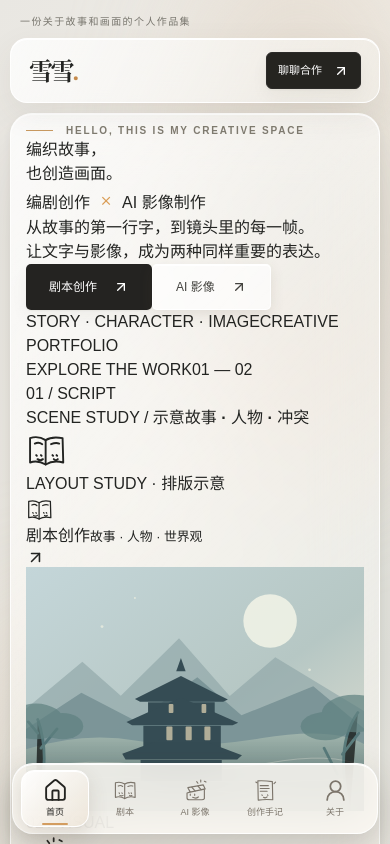
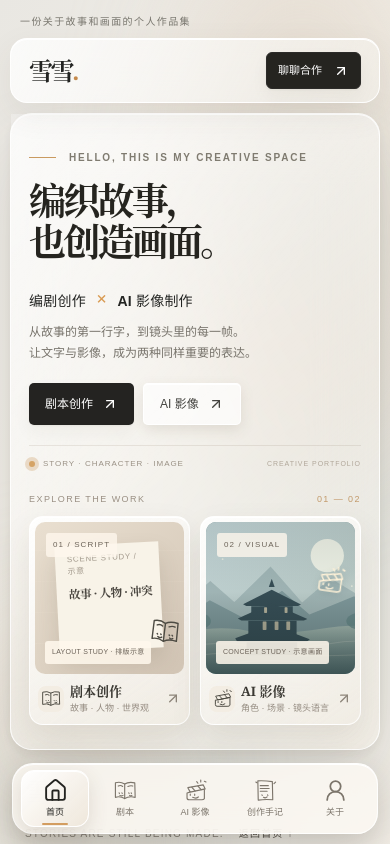
Before and after one commit to goheye/folio, a React (Vite) app: page / in a window 390 px wide. Shown: the top 844 px of the page. Built offline with nearby package versions, Linux system fonts and the light colour scheme.

Commit message:
为首页建立单屏创作入口布局

```diff
--- a/src/styles/globals.css
+++ b/src/styles/globals.css
@@ -117,3 +117,103 @@ button:focus-visible,a:focus-visible{outline:3px solid #b77637;outline-offset:4p
 @media(max-width:760px){.workspace-layout{display:block;padding:10px 10px 0}.workspace-main{padding-bottom:100px}.side-rail{position:fixed;z-index:50;top:auto;bottom:max(10px,env(safe-area-inset-bottom));left:12px;right:12px;padding:6px 8px;border-radius:21px;background:rgba(252,249,243,.86);box-shadow:0 14px 35px #372f273a,inset 0 1px 0 #fff;backdrop-filter:blur(24px);-webkit-backdrop-filter:blur(24px)}.rail-top,.rail-end{display:none}.rail-nav{display:grid;grid-template-columns:repeat(5,minmax(0,1fr));gap:2px;margin:0}.rail-nav a{min-height:57px;gap:2px;border-radius:13px;transform:none!important}.rail-nav-icon{height:27px}.rail-nav-icon svg{width:25px;height:25px}.rail-nav a[aria-current=page]::before{top:auto;bottom:1px;left:30%;width:40%;height:2px}.site-header{height:65px;padding:0 18px;border-radius:17px}.topline{padding:4px 10px 9px}.header-meta{display:none}.surface-stage{margin-top:10px;border-radius:22px}.site .section-wrap{width:calc(100% - 36px)}.hero{padding-top:35px;gap:38px}.hero h1{font-size:clamp(37px,9vw,61px)}.gateway-card{border-radius:14px}.footer{padding-bottom:8px}}
 @media(max-width:400px){.site .section-wrap{width:calc(100% - 30px)}.hero h1{font-size:clamp(35px,9.3vw,46px)}.brand-mark{font-size:24px}.header-contact{padding:9px 11px}.rail-nav-label{font-size:9px}}
 @media(prefers-reduced-motion:reduce){.hero-frame,.rail-nav a,.rail-nav-icon{transition:none!important}}
+
+
+/* Home composition: one viewport, two equally weighted creative disciplines. */
+.site-main-home{height:100%;min-height:0}
+.surface-stage:has(.site-main-home){height:clamp(520px,calc(100svh - 238px),760px);min-height:0;overflow:hidden}
+.site-main-home .home-screen{display:flex;height:100%;min-height:0}
+.site .home-hero{display:grid;grid-template-columns:minmax(0,.88fr) minmax(0,1.12fr);align-items:center;gap:clamp(24px,3vw,46px);width:calc(100% - clamp(36px,5vw,72px));max-width:1320px;height:100%;min-height:0;margin-inline:auto;padding:clamp(22px,3vw,46px) clamp(10px,1.8vw,24px)}
+.home-intro{min-width:0;align-self:center}
+.home-intro h1{margin:22px 0 0;font-family:var(--serif);font-size:clamp(44px,4.2vw,68px);font-weight:650;letter-spacing:-.075em;line-height:1.22;color:#25241f;text-wrap:balance}
+.home-intro h1 span{font-weight:600}
+.home-role{margin:27px 0 10px;font-size:16px;font-weight:650;letter-spacing:.015em}
+.home-description{margin:0;color:#77736b;font-size:13px;line-height:1.9}
+.home-actions{display:flex;flex-wrap:wrap;gap:10px;margin-top:23px}
+.home-actions .button{gap:10px;padding-inline:17px}
+.home-signature{display:flex;align-items:center;gap:9px;margin-top:clamp(22px,3.2vh,36px);padding-top:14px;border-top:1px solid #92846f2b;color:#9a9185;font-size:8px;letter-spacing:.12em;white-space:nowrap}
+.home-signature-dot{width:6px;height:6px;flex:none;border-radius:50%;background:#d5a366;box-shadow:0 0 0 4px #e9d9c5}
+.home-signature-note{margin-left:auto;color:#b1a79a;font-size:7px}
+.home-work-stage{min-width:0;width:100%}
+.home-work-heading{display:flex;justify-content:space-between;align-items:center;margin-bottom:13px;color:#9a9084;font-size:9px;letter-spacing:.16em}
+.home-work-heading span:last-child{color:#c29a6b}
+.home-work-grid{display:grid;grid-template-columns:repeat(2,minmax(0,1fr));gap:14px;align-items:stretch}
+.home-work-card{display:flex;flex-direction:column;min-width:0;padding:7px;border:1px solid #ffffffd9;border-radius:18px;background:linear-gradient(145deg,#ffffffe0,#f1ece3ab);box-shadow:0 14px 32px #48372418,inset 0 1px 0 #fff;transition:transform .28s,box-shadow .28s,border-color .28s}
+.home-work-card:hover{transform:translateY(-5px);border-color:#e6d5bd;box-shadow:0 22px 38px #48372425,inset 0 1px 0 #fff}
+.home-card-visual{position:relative;isolation:isolate;aspect-ratio:.92;min-height:190px;max-height:390px;overflow:hidden;border-radius:12px;background:#e6ddd0}
+.home-work-index{position:absolute;top:11px;left:11px;z-index:3;padding:6px 7px;border-radius:3px;background:#fff8edc9;color:#6d6459;font-size:8px;letter-spacing:.14em}
+.home-script-visual{display:grid;place-items:center;background:linear-gradient(135deg,#e9dfd0,#d2c5b5)}
+.home-script-visual::after{position:absolute;inset:0;z-index:0;content:"";background:repeating-linear-gradient(0deg,transparent 0 30px,#fff4e523 31px)}
+.home-script-sheet{position:relative;z-index:1;display:flex;flex-direction:column;justify-content:center;gap:11px;width:69%;height:73%;padding:18px;background:#f8f3e8;box-shadow:0 13px 25px #493b2b26;transform:rotate(-3deg)}
+.home-script-label{color:#a49b8e;font-size:8px;letter-spacing:.08em}
+.home-script-sheet strong{color:#49453f;font-family:var(--serif);font-size:clamp(12px,1.1vw,16px);font-weight:650;letter-spacing:-.04em;white-space:nowrap}
+.home-script-rule{display:block;width:85%;height:1px;background:#b9afa1;opacity:.75}
+.home-script-rule.short{width:47%}
+.home-script-rule.mid{width:65%}
+.home-script-doodle{position:absolute;right:8px;bottom:34px;z-index:2;color:#4d4b43;transform:rotate(7deg)}
+.home-film-visual{background:#738e91}
+.home-film-visual .scene-art{position:absolute;inset:0;width:100%;height:100%;transition:transform .6s}
+.home-film-visual::after{position:absolute;inset:0;z-index:1;content:"";pointer-events:none;background:linear-gradient(180deg,#101d1a16,transparent 46%,#1724215c)}
+.home-film-doodle{position:absolute;top:42px;right:9px;z-index:2;color:#fff2d8;filter:drop-shadow(0 2px 3px #213b3a35);transform:rotate(8deg)}
+.home-art-note{position:absolute;bottom:10px;left:10px;z-index:3;padding:6px 7px;border-radius:3px;background:#fff8eddd;color:#6b6258;font-size:7px;letter-spacing:.04em}
+.home-card-meta{display:flex;align-items:center;gap:10px;min-width:0;padding:13px 7px 8px;color:#3a3832}
+.home-card-icon{display:grid;place-items:center;flex:none;width:35px;height:35px;border-radius:11px;background:#f3ede3;color:#4a473f}
+.home-card-copy{display:flex;flex-direction:column;gap:4px;min-width:0}
+.home-card-copy strong{font-family:var(--serif);font-size:16px;font-weight:650;line-height:1.1}
+.home-card-copy small{color:#948b80;font-size:9px;white-space:nowrap}
+.home-card-arrow{flex:none;margin-left:auto;color:#8d857a;transition:transform .25s,color .25s}
+.home-work-card:hover .home-card-arrow{transform:translate(2px,-2px);color:#a87643}
+.home-film-card:hover .home-film-visual .scene-art{transform:scale(1.045)}
+
+@media(max-width:1100px){
+  .surface-stage:has(.site-main-home){height:clamp(520px,calc(100svh - 220px),760px)}
+  .site .home-hero{width:calc(100% - 36px);grid-template-columns:minmax(0,.86fr) minmax(0,1.14fr);gap:22px;padding-inline:10px}
+  .home-intro h1{font-size:clamp(39px,4.6vw,58px)}
+  .home-work-grid{gap:10px}
+  .home-card-visual{min-height:175px}
+  .home-card-meta{gap:7px;padding-inline:4px}
+  .home-card-icon{width:30px;height:30px}
+  .home-card-icon svg{width:23px;height:23px}
+  .home-card-copy strong{font-size:14px}
+  .home-card-copy small{font-size:8px}
+}
+@media(max-width:760px){
+  .surface-stage:has(.site-main-home){height:auto;min-height:0;overflow:visible}
+  .site-main-home{height:auto;min-height:0}
+  .site-main-home .home-screen{height:auto;min-height:0}
+  .site .home-hero{width:calc(100% - 36px);grid-template-columns:minmax(0,1fr);gap:23px;padding:27px 0 24px}
+  .home-intro h1{margin-top:15px;font-size:clamp(37px,9vw,52px);line-height:1.12}
+  .home-role{margin:21px 0 8px;font-size:14px}
+  .home-description{font-size:12px;line-height:1.8}
+  .home-actions{gap:9px;margin-top:18px}
+  .home-actions .button{min-height:42px;padding-inline:16px;gap:9px}
+  .home-signature{gap:8px;margin-top:20px;padding-top:12px;font-size:8px}
+  .home-work-heading{margin-bottom:9px}
+  .home-work-grid{gap:10px}
+  .home-card-visual{aspect-ratio:.98;min-height:0;max-height:none}
+  .home-script-sheet{width:70%;height:70%;gap:8px;padding:12px}
+  .home-script-sheet strong{font-size:clamp(11px,3vw,14px)}
+  .home-script-doodle{right:3px;bottom:27px}
+  .home-script-doodle svg,.home-film-doodle svg{width:31px;height:31px}
+  .home-card-meta{gap:6px;padding:10px 3px 5px}
+  .home-card-icon{width:26px;height:26px;border-radius:8px}
+  .home-card-icon svg{width:21px;height:21px}
+  .home-card-copy strong{font-size:13px}
+  .home-card-copy small{font-size:9px;line-height:1.35;white-space:normal}
+  .home-card-arrow{width:16px}
+  .home-work-card{padding:5px;border-radius:14px}
+  .home-card-visual{border-radius:10px}
+}
+@media(max-width:380px){
+  .home-intro h1{font-size:36px}
+  .home-signature-note{display:none}
+  .home-card-icon{display:none}
+  .home-card-copy strong{font-size:12px}
+  .home-card-copy small{font-size:8px}
+  .home-work-grid{gap:8px}
+  .home-script-sheet{width:74%;padding:9px}
+  .home-art-note{font-size:6px}
+}
+@media(prefers-reduced-motion:reduce){
+  .home-work-card,.home-card-arrow,.home-film-visual .scene-art{transition:none}
+}
```
